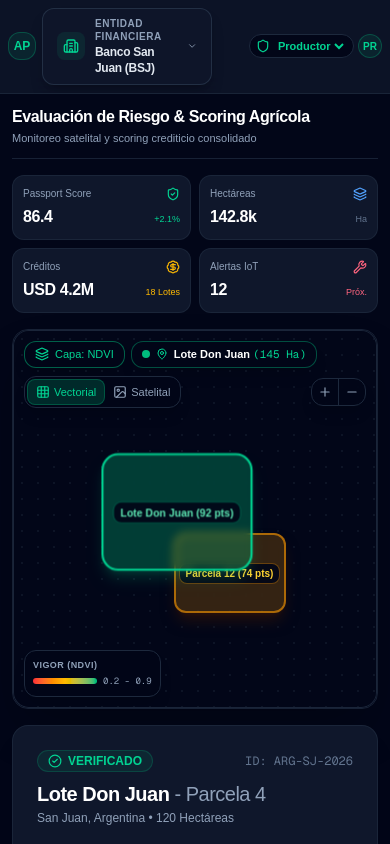
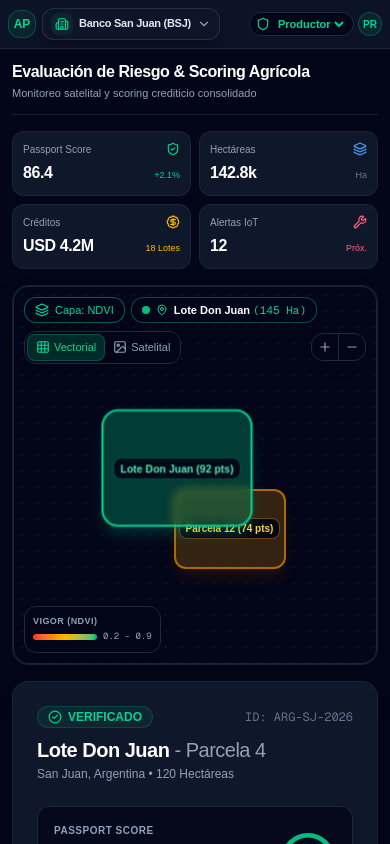
Before and after one commit to JuanGui-Flores/AgroPassport-AI, a Next.js app: page / in a window 390 px wide. Shown: the top 844 px of the page. Built offline with nearby package versions, Linux system fonts and the light colour scheme.

Commit message:
fix(ui): adjust EntitySelector layout for mobile screen compatibility
- Remove secondary label on mobile viewports to prevent layout overflow.
- Apply responsive truncation and max-width classes to entity names.
- Reduce button padding for better fit inside narrow navigation bars.

```diff
--- a/src/components/EntitySelector.tsx
+++ b/src/components/EntitySelector.tsx
@@ -1,3 +1,4 @@
+// src/components/EntitySelector.tsx
 'use client';
 
 import React, { useState, useSyncExternalStore, useEffect } from 'react';
@@ -104,34 +105,38 @@ export const EntitySelector: React.FC<EntitySelectorProps> = ({
 
   if (!isMounted) {
     return (
-      <div className="bg-slate-900/80 border border-slate-800/80 px-3.5 py-2 rounded-xl text-xs font-medium text-slate-400">
+      <div className="bg-slate-900/80 border border-slate-800/80 px-2.5 py-1.5 rounded-xl text-xs font-medium text-slate-400">
         Cargando...
       </div>
     );
   }
 
   return (
-    <div className="relative inline-block text-left">
-      {/* Botón Principal con Estilo Moderno y Glow */}
+    <div className="relative inline-block text-left min-w-0">
+      {/* Botón Principal Optimizado para Mobile */}
       <button
         type="button"
         onClick={() => setIsOpen(!isOpen)}
-        className="group flex items-center gap-2.5 bg-slate-900/90 hover:bg-slate-800/90 text-slate-100 border border-slate-700/60 hover:border-emerald-500/50 px-3.5 py-2 rounded-xl text-xs font-medium transition-all shadow-lg shadow-black/20 cursor-pointer"
+        className="group flex items-center gap-1.5 sm:gap-2.5 bg-slate-900/90 hover:bg-slate-800/90 text-slate-100 border border-slate-700/60 hover:border-emerald-500/50 px-2 sm:px-3.5 py-1 sm:py-2 rounded-xl text-xs font-medium transition-all shadow-lg shadow-black/20 cursor-pointer min-w-0"
       >
-        <div className={`p-1.5 rounded-lg ${selectedEntity.type === 'bank' ? 'bg-emerald-500/10 text-emerald-400' : 'bg-blue-500/10 text-blue-400'}`}>
+        <div className={`p-1 sm:p-1.5 rounded-lg shrink-0 ${selectedEntity.type === 'bank' ? 'bg-emerald-500/10 text-emerald-400' : 'bg-blue-500/10 text-blue-400'}`}>
           {selectedEntity.type === 'bank' ? (
-            <Building2 className="w-4 h-4" />
+            <Building2 className="w-3.5 h-3.5 sm:w-4 sm:h-4" />
           ) : (
-            <ShieldCheck className="w-4 h-4" />
+            <ShieldCheck className="w-3.5 h-3.5 sm:w-4 sm:h-4" />
           )}
         </div>
-        <div className="flex flex-col text-left">
-          <span className="text-[10px] text-slate-400 font-semibold uppercase tracking-wider">
+
+        <div className="flex flex-col text-left min-w-0">
+          <span className="text-[9px] text-slate-400 font-semibold uppercase tracking-wider leading-none hidden sm:block">
             {selectedEntity.type === 'bank' ? 'Entidad Financiera' : 'Aseguradora'}
           </span>
-          <span className="font-semibold text-slate-200 tracking-tight">{selectedEntity.name}</span>
+          <span className="font-semibold text-slate-200 tracking-tight truncate leading-tight text-[11px] sm:text-xs max-w-22 min-[380px]:max-w-30 sm:max-w-40">
+            {selectedEntity.name}
+          </span>
         </div>
-        <ChevronDown className={`w-4 h-4 text-slate-400 transition-transform duration-200 ml-1 ${isOpen ? 'rotate-180 text-emerald-400' : ''}`} />
+
+        <ChevronDown className={`w-3.5 h-3.5 sm:w-4 sm:h-4 text-slate-400 shrink-0 transition-transform duration-200 ${isOpen ? 'rotate-180 text-emerald-400' : ''}`} />
       </button>
 
       {/* Menú Desplegable Estilizado */}
@@ -153,7 +158,7 @@ export const EntitySelector: React.FC<EntitySelectorProps> = ({
                   onSelectEntity(b);
                   setIsOpen(false);
                 }}
-                className={`w-full text-left px-3 py-2 rounded-xl text-xs flex items-center justify-between transition-all ${
+                className={`w-full text-left px-3 py-2 rounded-xl text-xs flex items-center justify-between transition-all cursor-pointer ${
                   selectedEntity.id === b.id
                     ? 'bg-emerald-500/15 text-emerald-300 font-semibold border border-emerald-500/30 shadow-inner'
                     : 'text-slate-300 hover:bg-slate-800/80 hover:text-white'
@@ -187,7 +192,7 @@ export const EntitySelector: React.FC<EntitySelectorProps> = ({
                   onSelectEntity(ins);
                   setIsOpen(false);
                 }}
-                className={`w-full text-left px-3 py-2 rounded-xl text-xs flex items-center justify-between transition-all ${
+                className={`w-full text-left px-3 py-2 rounded-xl text-xs flex items-center justify-between transition-all cursor-pointer ${
                   selectedEntity.id === ins.id
                     ? 'bg-blue-500/15 text-blue-300 font-semibold border border-blue-500/30 shadow-inner'
                     : 'text-slate-300 hover:bg-slate-800/80 hover:text-white'
@@ -212,7 +217,7 @@ export const EntitySelector: React.FC<EntitySelectorProps> = ({
                 setNewName('');
                 setIsAddModalOpen(true);
               }}
-              className="w-full text-left px-3 py-2 rounded-xl text-xs text-emerald-400 hover:bg-emerald-500/10 flex items-center gap-2 font-medium transition-all group"
+              className="w-full text-left px-3 py-2 rounded-xl text-xs text-emerald-400 hover:bg-emerald-500/10 flex items-center gap-2 font-medium transition-all group cursor-pointer"
             >
               <div className="p-1 rounded-lg bg-emerald-500/10 group-hover:bg-emerald-500/20 text-emerald-400 transition-colors">
                 <Plus className="w-3.5 h-3.5" />
```
